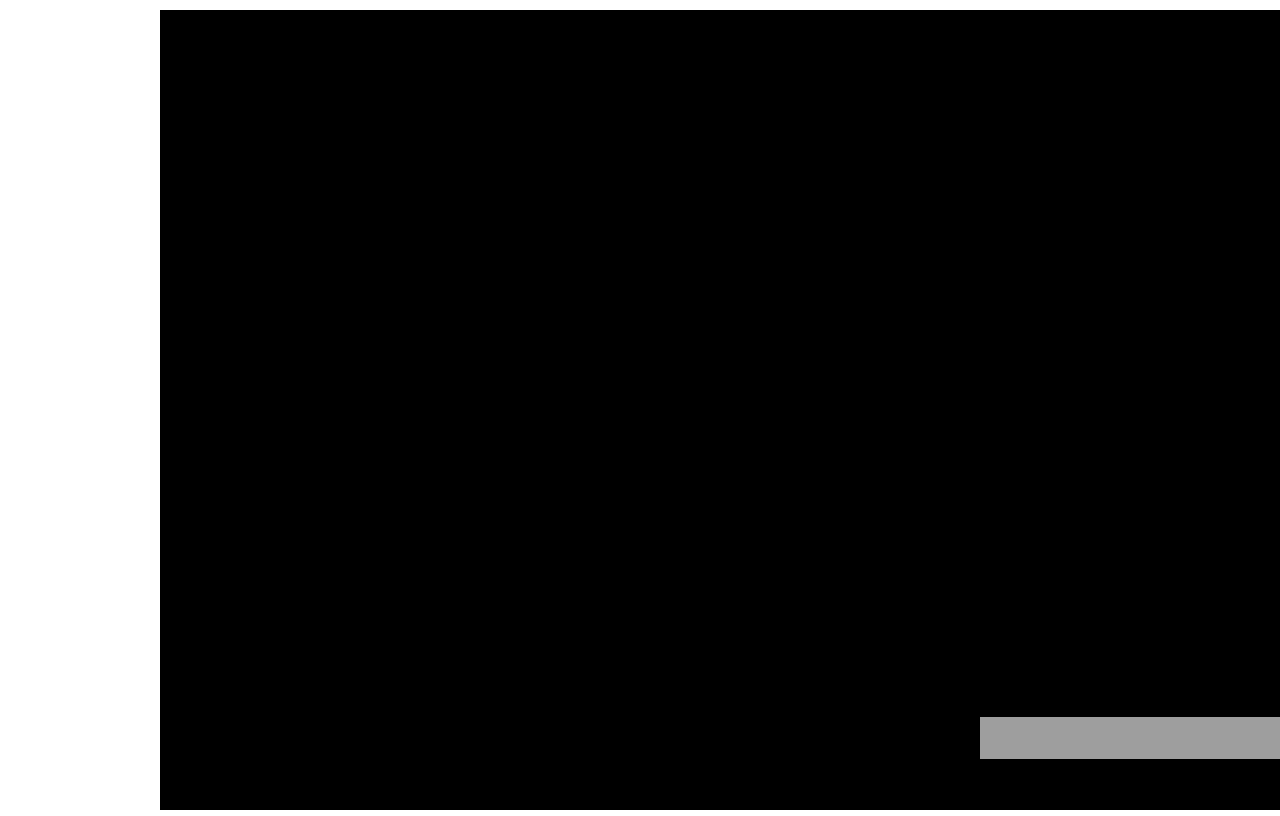
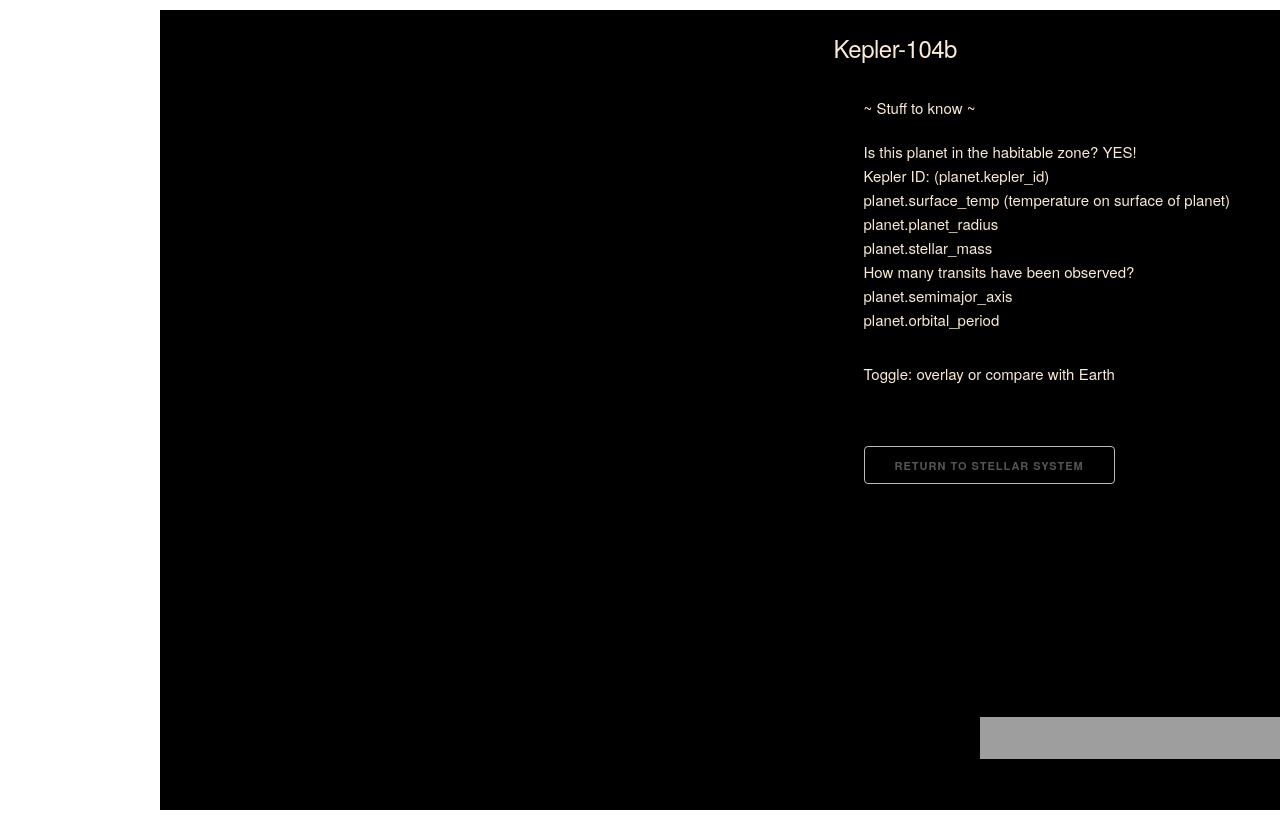
Before and after one commit to lkhedlund/explore-exoplanets, a Django app: template kepler_exoplanets/templates/planets/gas_planet.html in a window 1280 px wide; the page is wider, and only the part inside the window is pictured. Shown: the part 35-851 px from the top of that part. Run offline with Django 3.2, Linux system fonts and the light colour scheme; the template is opened without the code that fills it, so the values that code supplies are empty; some libraries are stand-ins or nearby versions; grey boxes are pictures that could not be loaded.

Commit message:
Added a rough draft of data to the sidebar

```diff
--- a/kepler_exoplanets/static/css/main.css
+++ b/kepler_exoplanets/static/css/main.css
@@ -41,3 +41,15 @@ div.jumbo {
   bottom: 0;
   right: 0;
 }
+
+#sidebar {
+  position: fixed;
+  margin: 10px;
+  padding: 10px;
+  right: 0;
+  color: #faebd7;
+}
+
+#sidebar div {
+  margin: 30px;
+}
--- a/kepler_exoplanets/templates/sidebar/sidebar_planet.html
+++ b/kepler_exoplanets/templates/sidebar/sidebar_planet.html
@@ -0,0 +1,24 @@
+<div id="sidebar">
+  <h5>Kepler-104b</h5>
+  <div>
+    <h6>~ Stuff to know ~</h6>
+    Is this planet in the habitable zone? YES!<br>
+    Kepler ID: (planet.kepler_id)<br>
+    planet.surface_temp (temperature on surface of planet)<br>
+    planet.planet_radius<br>
+    planet.stellar_mass<br>
+    How many transits have been observed?<br>
+    planet.semimajor_axis<br>
+    planet.orbital_period<br>
+  </div>
+  <div class="toggle">Toggle: overlay or compare with Earth</div>
+  <div class="button">Return To Stellar System</div>
+</div>
+
+<script>
+
+  $('.button').on('click', function() {
+    alert('You clicked the button');
+  });
+
+</script>
--- a/kepler_exoplanets/templates/starmap/starmap.html
+++ b/kepler_exoplanets/templates/starmap/starmap.html
@@ -6,7 +6,7 @@
     </style> -->
     <!-- <audio autoplay loop><source src="music/theme.mp3" type="audio/mpeg"/></audio> -->
   {% block content %}
-  {% include sidebar/sidebar_starmap.html' %}
+  {% include 'sidebar/sidebar_starmap.html' %}
     <script>
       var control, camera, scene, renderer, intersects;
       var stars = [];
```
Also changed, not shown: kepler_exoplanets/templates/sidebar/sidebar_star.html (+28 -0 lines), kepler_exoplanets/templates/sidebar/sidebar_starmap.html (+33 -0 lines), kepler_exoplanets/templates/sidebar/sidebar_stellarsystem.html (+22 -0 lines), kepler_exoplanets/views.py (+8 -3 lines).
